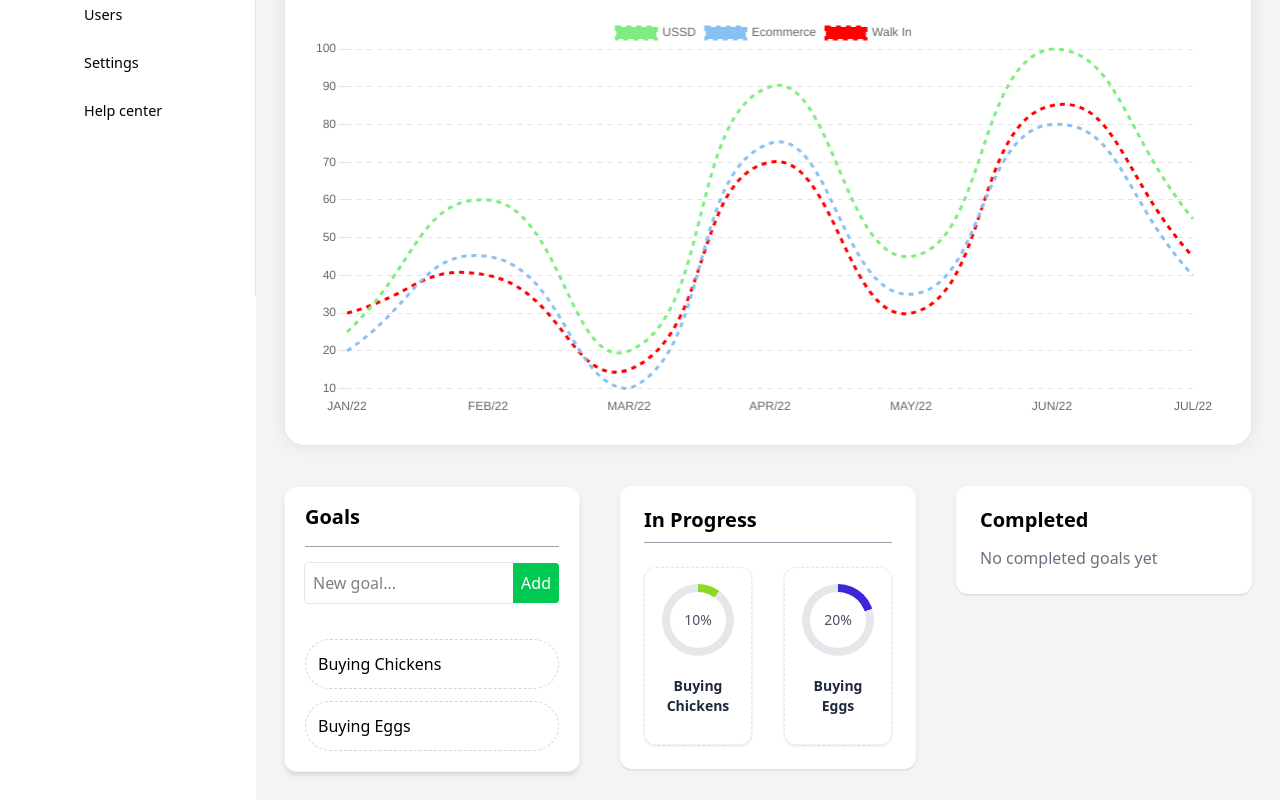
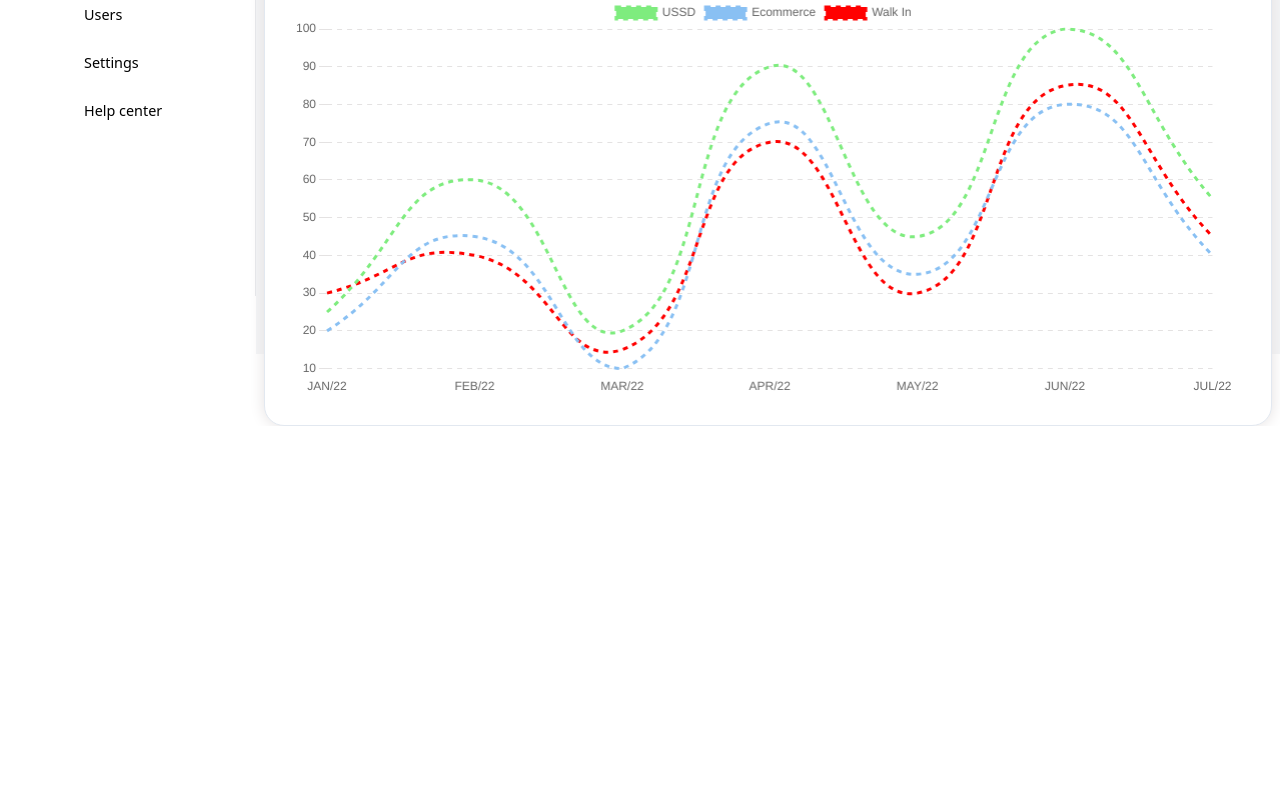
Before and after one commit to AgroInnovaGH/AgroInnovaBaseSystemFrontend, a Vue app: page /admin/analytics in a window 1280 px wide. Shown: the part 584-1384 px from the top of the page. After the commit the page ends 1010 px from the top, so only its background shows below. Built offline with nearby package versions, Linux system fonts and the light colour scheme; some icons are missing.

Commit message:
Revert "adding goals, progress and achievements"
This reverts commit fadd9b22ec441663f32d49156b969bb1e2f1e1f1.

```diff
--- a/src/views/Dashboard/analytics/MyAnalytics.vue
+++ b/src/views/Dashboard/analytics/MyAnalytics.vue
@@ -1,5 +1,5 @@
 <template>
-  <div class=" relative bg-gray-100 contain p-7 z-2">
+  <div class=" relative bg-gray-100 contain p-2 z-2">
     <div class="section relative border bg-white border-slate-200 top-5 p-5">
       <div class="flex flex-row  items-center justify-between h-10">
         <div class="tracking-wide">
@@ -38,22 +38,20 @@
           <DropDown v-for="item in chartData" :item="item" :key="item.label" />
         </div>
       </div>
-     </div>
+    </div>
       </header>
       <LineChart />
     </div>
-    <GoalsTab />
   </div>
 </template>
 
 <script setup lang="ts">
-import { chartData } from './chart/chartData';
-import { analyticsData } from './analyticsData';
 import { IconDotsVertical } from '@tabler/icons-vue';
 import AnalyticsCards from './AnalyticsCards.vue';
+import { analyticsData } from './analyticsData';
 import LineChart from './chart/LineChart.vue';
+import { chartData } from './chart/chartData';
 import DropDown from './chart/DropDown.vue';
-import GoalsTab from './goals/GoalsTab.vue';
 
 
 
--- a/src/views/Dashboard/analytics/goals/CompletedTabContent.vue
+++ /dev/null
@@ -1,28 +0,0 @@
-<script setup lang="ts">
-import { useGoalsStore } from './goals';
-import { computed } from 'vue'
-
-const store = useGoalsStore();
-const completedGoals = computed(() =>
-store.goals.filter(goal => goal.id === 100 )
-);
-</script>
-
-<template>
-  <div class="bg-white p-6 rounded-xl shadow p-5">
-    <h2 class="text-xl font-bold mb-4">Completed</h2>
-
-    <div v-if="completedGoals.length === 0" class="text-gray-500">No completed goals yet</div>
-
-    <ul class="space-y-2">
-      <li
-        v-for="goal in completedGoals"
-        :key="goal.id"
-        class="p-3 bg-green-50 rounded flex items-center gap-2"
-      >
-        <span class="text-green-600 font-bold">✓</span>
-        {{ goal.goalLabel  }}
-      </li>
-    </ul>
-  </div>
-</template>
--- a/src/views/Dashboard/analytics/goals/GoalsTab.vue
+++ /dev/null
@@ -1,13 +0,0 @@
-<template>
-  <div class="relative grid lg:grid-cols-3 md:grid-cols-2 sm:grid-col-1 gap-10 rounded-[20px] mt-30 items-start">
-    <GoalsTabContent />
-    <ProgressTabContent />
-    <CompletedTabContent />
-  </div>
-</template>
-
-<script setup lang="ts">
-import GoalsTabContent from './GoalsTabContent.vue';
-import ProgressTabContent from './ProgressTabContent.vue';
-import CompletedTabContent from './CompletedTabContent.vue';
-</script>
--- a/src/views/Dashboard/analytics/goals/GoalsTabContent.vue
+++ /dev/null
@@ -1,65 +0,0 @@
-<script setup lang="ts">
-import { ref } from 'vue';
-import { useGoalsStore, type Data } from './goals';
-import MyModal from './MyModal.vue';
-import { storeToRefs } from 'pinia';
-// import { useToast } from 'vue-Toastification'
-
-
-// const toast = useToast()
-
-const store = useGoalsStore();
-
-const { isActive } = storeToRefs(store);
-const { toggleModal } = store;
-
-const newGoalName = ref('');
-
-const addGoal = () => {
-  if (!newGoalName.value.trim()) return;
-  store.addGoal(newGoalName.value.trim());
-  // toast.success("Goal added successfully 🎉");
-  newGoalName.value = '';
-};
-
-function showModal(value: Data) {
-  data.value = value;
-  toggleModal(true);
-}
-
-const data = ref<Data>({ id: 0, goalLabel: '' });
-
-const { goals } = storeToRefs(store)
-</script>
-
-<template>
-  <MyModal :data="data" v-if="isActive" />
-  <div class="bg-white rounded-xl shadow-md border border-slate-100 p-5">
-    <h2 class="text-xl h-10 font-bold border-b border-gray-400 mb-4">Goals</h2>
-
-    <form @submit.prevent class="flex mb-9">
-      <input
-        v-model="newGoalName"
-        placeholder="New goal..."
-        class="flex-1 border-none p-2 rounded-l w-50"
-      />
-      <button
-        @click="addGoal"
-        class="bg-green-500 hover:bg-green-600 cursor-pointer text-white px-2 py-2 rounded-r"
-      >
-        Add
-      </button>
-    </form>
-
-    <ul class="space-y-3">
-      <li
-        v-for="goal in goals"
-        :key="goal.id"
-        class="p-3 hover:bg-gray-200 border border-gray-300 border-dashed rounded-full"
-        @click="showModal(goal)"
-      >
-        {{ goal.goalLabel }}
-      </li>
-    </ul>
-  </div>
-</template>
--- a/src/views/Dashboard/analytics/goals/MyModal.vue
+++ /dev/null
@@ -1,55 +0,0 @@
-<template>
-  <div class="fixed inset-0 modal text-black z-1  flex justify-center items-center">
-    <div class="bg-white   p-5 rounded-[30px]">
-      <h1 class="text-xl font-bold border-b h-10 border-gray-400">{{ goalLabel }}</h1>
-      <p class="text-sm mt-2 text-gray-600">Click remove to delete / remove specified goal</p>
-      <div class="flex justify-center gap-5">
-        <button @click="closeModal" class="mt-10 flex px-9 py-2 bg-green-500 cursor-pointer hover:bg-green-600 rounded-[10px] text-white font-bold"><IconCircleXFilled />Close</button>
-        <button @click="removeGoal" class="mt-10 px-9 py-2  bg-red-500 cursor-pointer flex hover:bg-red-600 rounded-[10px] text-white font-bold"><IconTrashXFilled />Remove</button>
-      </div>
-    </div>
-  </div>
-</template>
-
-<script setup lang="ts">
-import { toRefs } from 'vue';
-import type { Data } from './goals';
-import { useGoalsStore } from './goals';
-import { IconTrashXFilled, IconCircleXFilled } from '@tabler/icons-vue'
-// import { useToast } from 'vue-Toastification'
-
-// const toast = useToast()
-
-const store = useGoalsStore()
-
-const prop = defineProps<{
-  data: Data;
-}>();
-
-const { id, goalLabel } = toRefs(prop.data);
-
-const closeModal = () => {
-  store.toggleModal(false)
-}
-
-const removeGoal = () => {
-  store.removeGoal(id.value)
-  store.toggleModal(false)
-  // toast.error("Goal removed ")
-}
-</script>
-
-<style scoped>
-.modal {
-  background: rgba(7, 7, 7, 0.3);
-  backdrop-filter: blur(2px);
-}
-
-button {
-  transition: 0.3s ease-in;
-}
-
-button:hover {
-  transform: translate(0, -5px)
-}
-</style>
--- a/src/views/Dashboard/analytics/goals/ProgressTabContent.vue
+++ /dev/null
@@ -1,69 +0,0 @@
-<script setup lang="ts">
-import { computed } from 'vue';
-import { storeToRefs } from 'pinia';
-import { useGoalsStore } from './goals';
-
-const store = useGoalsStore();
-const { goals } = storeToRefs(store);
-
-function randomColor(): string {
-  const hue = Math.floor(Math.random() * 360);
-  return `hsl(${hue}, 70%, 50%)`;
-}
-
-const goalColors = computed(() => {
-  const map: Record<number, string> = {};
-  for (const goal of goals.value) {
-    map[goal.id] = randomColor();
-  }
-  return map;
-});
-</script>
-
-<template>
-  <div class="bg-white p-6 rounded-xl shadow">
-    <h2 class="text-xl font-bold mb-6 border-b border-gray-400 pb-3">
-      In Progress
-    </h2>
-
-    <div v-if="goals.length === 0" class="text-center py-10 text-gray-500 italic">
-      No goals in progress yet
-    </div>
-
-    <div v-else class="grid grid-cols-1 sm:grid-cols-2 lg:grid-cols-2 gap-8">
-      <div
-        v-for="goal in goals"
-        :key="goal.id"
-        class="flex flex-col items-center rounded-xl border border-dashed border-gray-200 shadow-sm hover:shadow-md transition-shadow hover:shadow-green-300 p-3"
-      >
-        <div class="relative w-20 h-20 mb-4">
-          <div class="absolute inset-1 rounded-full bg-gray-200"></div>
-
-          <div
-            class="absolute inset-1 rounded-full transition-all duration-1000 ease-out"
-            :style="{
-              background: `conic-gradient(
-                ${goalColors[goal.id]} ${goal.id * 3.6}deg,
-                transparent ${goal.id * 3.6}deg 360deg
-              )`
-            }"
-          ></div>
-
-          <div class="absolute inset-3 rounded-full bg-white flex items-center justify-center">
-            <span class="text-lg text-sm font-medium text-gray-600">
-              {{ goal.id }}%
-            </span>
-          </div>
-        </div>
-
-        <div class="text-center font-bold text-sm text-gray-800 mb-4 px-2">
-          {{ goal.goalLabel }}
-        </div>
-      </div>
-    </div>
-  </div>
-</template>
-
-<style scoped>
-
-</style>
--- a/src/views/Dashboard/analytics/goals/goals.ts
+++ /dev/null
@@ -1,36 +0,0 @@
-import { defineStore } from 'pinia';
-
-export type Data = {
-  id: number;
-  goalLabel: string;
-};
-
-export const useGoalsStore = defineStore('goals', {
-  state: () => ({
-    goals: [
-      {
-        id: 10,
-        goalLabel: 'Buying Chickens',
-      },
-      {
-        id: 20,
-        goalLabel: 'Buying Eggs',
-      },
-    ],
-    isActive: false
-  }),
-  actions: {
-    addGoal(goalLabel: string) {
-      this.goals.push({
-        id: this.goals.length + 1,
-        goalLabel: goalLabel,
-      });
-    },
-    toggleModal(value: boolean) {
-      this.isActive = value
-    },
-    removeGoal(id: number) {
-      this.goals = this.goals.filter(goal => goal.id !== id)
-    }
-  },
-});
```
